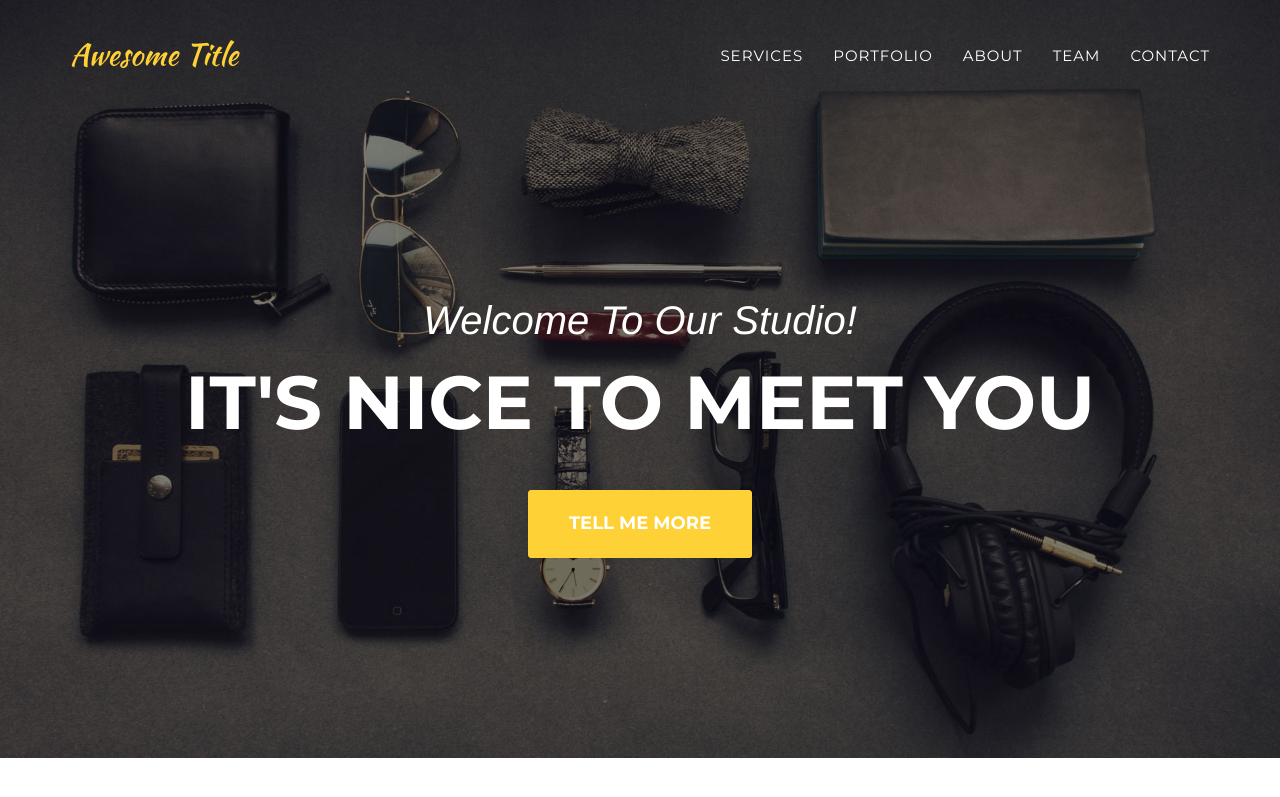
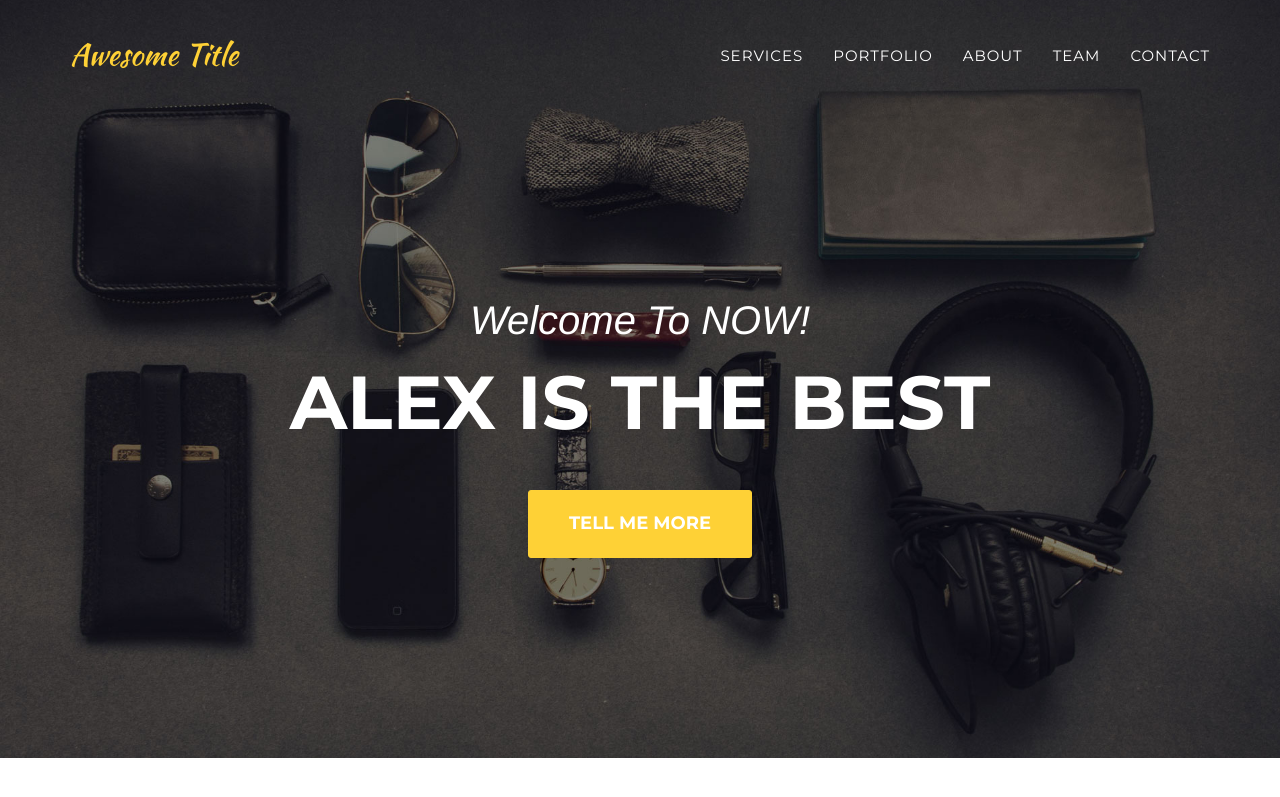
Before and after one commit to Alex-Cook4/Alex-Cook4.github.io, a Jekyll site: the page built from index.html, in a window 1280 px wide and 900 px high. Shown: the top 797 px of the window. Built offline with Jekyll 4.4.1, drawn with Linux system fonts in a browser that asks for light colours; some web fonts are replaced.

Commit message:
Alex is the best

```diff
--- a/_includes/header.html
+++ b/_includes/header.html
@@ -44,8 +44,8 @@
     <header>
         <div class="container">
             <div class="intro-text">
-                <div class="intro-lead-in">Welcome To Our Studio!</div>
-                <div class="intro-heading">It's Nice To Meet You</div>
+                <div class="intro-lead-in">Welcome To NOW!</div>
+                <div class="intro-heading">Alex is the BEST</div>
                 <a href="#services" class="page-scroll btn btn-xl">Tell Me More</a>
             </div>
         </div>
```
